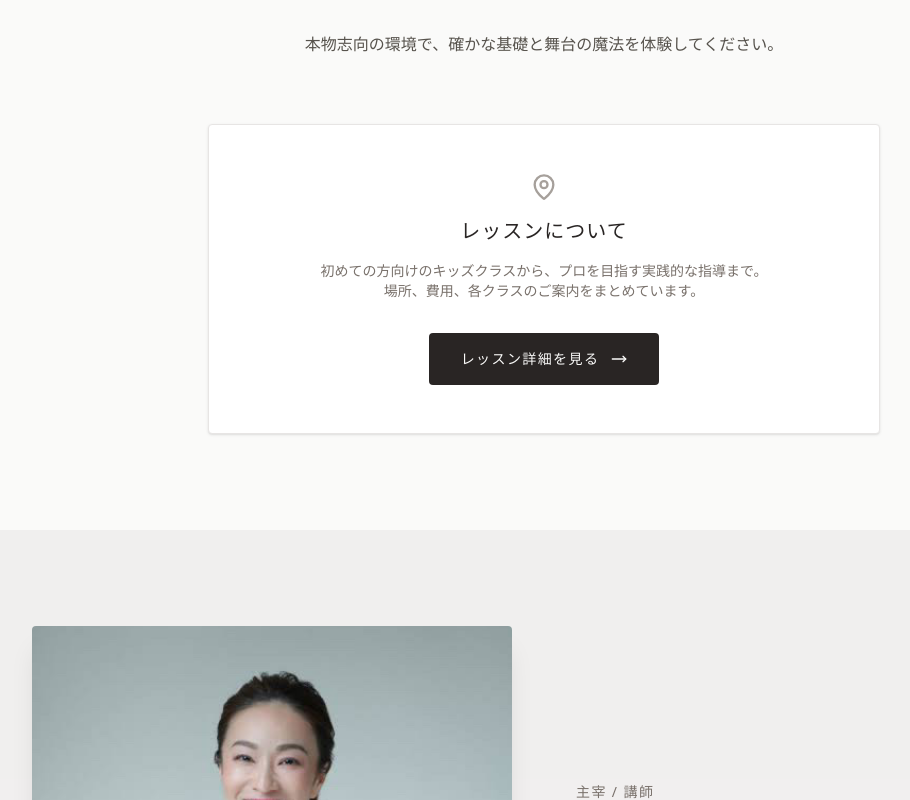
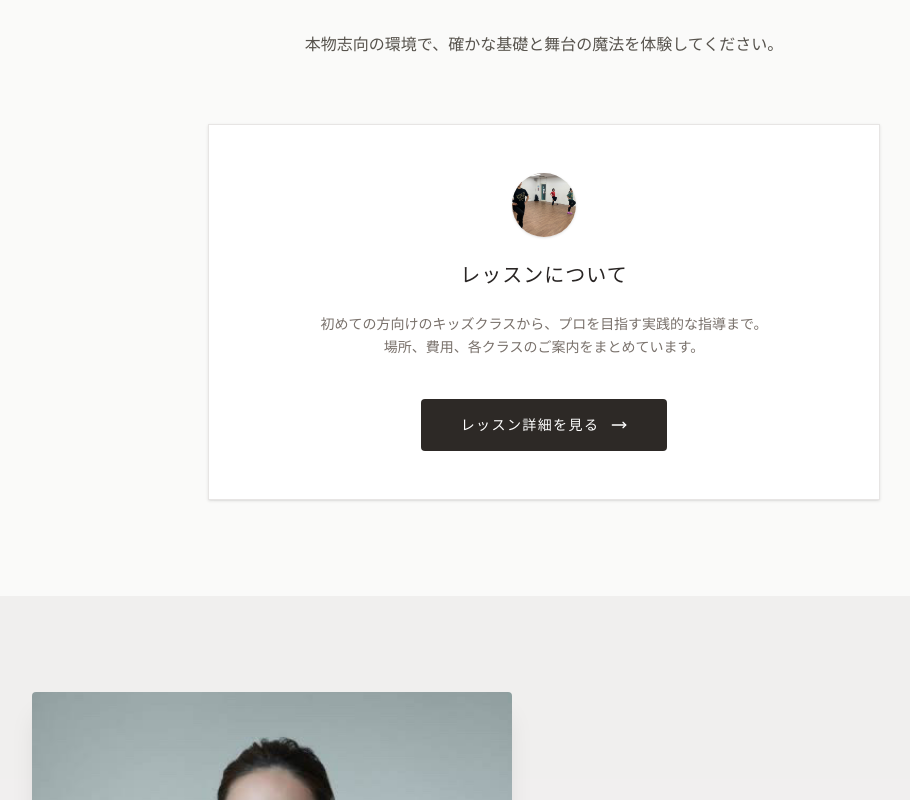
Before and after one commit to komi0929/briller, a Next.js app: page / in a window 1280 px wide. Shown: the part 1000-1800 px from the top of the page, without its empty margins (96-1006 px from the left). Built offline with nearby package versions, Linux system fonts and the light colour scheme.

Commit message:
feat(ui): add image modal and update lesson CTA layout

```diff
--- a/app/page.tsx
+++ b/app/page.tsx
@@ -1,8 +1,13 @@
+"use client";
+
 import Image from "next/image";
 import Link from "next/link";
-import { MoveRight, MapPin, MessageCircle } from "lucide-react";
+import { MoveRight, MessageCircle, X } from "lucide-react";
+import { useState } from "react";
 
 export default function Home() {
+  const [selectedImage, setSelectedImage] = useState<string | null>(null);
+
   return (
     <div className="relative min-h-screen bg-stone-50 pb-24">
       {/* Hero Section */}
@@ -47,16 +52,23 @@ export default function Home() {
         </div>
 
         {/* Lesson CTA Block */}
-        <div className="bg-white border border-stone-200 p-8 md:p-12 rounded-sm shadow-sm inline-block max-w-2xl w-full">
-          <MapPin className="mx-auto text-stone-400 mb-4" size={28} />
-          <h3 className="font-serif text-xl font-medium text-stone-800 tracking-wider mb-4">レッスンについて</h3>
-          <p className="font-sans text-stone-500 text-sm mb-8">
+        <div className="bg-white border border-stone-200 p-8 md:p-12 shadow-sm inline-block max-w-2xl w-full text-center">
+          <div className="relative w-16 h-16 mx-auto mb-6 rounded-full overflow-hidden shadow-sm">
+            <Image
+              src="/images/practice.jpg"
+              alt="レッスンの様子"
+              fill
+              className="object-cover"
+            />
+          </div>
+          <h3 className="font-serif text-xl font-medium text-stone-800 tracking-wider mb-6">レッスンについて</h3>
+          <p className="font-sans text-stone-500 text-sm mb-10 leading-relaxed">
             初めての方向けのキッズクラスから、プロを目指す実践的な指導まで。<br/>
             場所、費用、各クラスのご案内をまとめています。
           </p>
           <Link
             href="/lessons"
-            className="inline-flex items-center gap-3 bg-stone-800 text-stone-50 px-8 py-4 rounded-sm hover:bg-stone-700 transition-colors font-sans text-sm tracking-widest uppercase"
+            className="inline-flex items-center gap-3 bg-[#2d2926] text-white px-10 py-4 rounded-sm hover:bg-black transition-colors font-sans text-sm tracking-widest"
           >
             レッスン詳細を見る <MoveRight size={16} />
           </Link>
@@ -112,13 +124,17 @@ export default function Home() {
             { tag: "特別レッスン", title: "プロ向けオーディション対策", img: "/images/practice.jpg" },
             { tag: "キッズクラス", title: "はじめてのダンスポーズ", img: "/images/practice2.jpg" }
           ].map((scene, i) => (
-            <div key={i} className="min-w-[280px] sm:min-w-[320px] snap-center shrink-0 group">
+            <div
+              key={i}
+              className="min-w-[280px] sm:min-w-[320px] snap-center shrink-0 group cursor-pointer"
+              onClick={() => setSelectedImage(scene.img)}
+            >
               <div className="relative aspect-4/3 w-full mb-4 overflow-hidden rounded-sm shadow-md transition-transform duration-500 group-hover:opacity-90">
                 <Image
                   src={scene.img}
                   alt={scene.title}
                   fill
-                  className="object-cover grayscale hover:grayscale-0 transition-all duration-700"
+                  className="object-cover transition-all duration-700 group-hover:scale-105"
                 />
               </div>
               <div className="text-stone-500 text-xs tracking-widest font-sans mb-1">{scene.tag}</div>
@@ -143,18 +159,22 @@ export default function Home() {
 
         <div className="flex overflow-x-auto gap-6 sm:gap-8 pb-8 pr-6 md:pr-12 lg:pr-24 snap-x snap-mandatory scrollbar-hide" style={{ scrollbarWidth: 'none', msOverflowStyle: 'none' }}>
           {[
-            { year: "2023", title: "ミュージカル公演「The Shining Stars」" },
-            { year: "2022", title: "サマーコンサート「Melody of Dreams」" },
-            { year: "2021", title: "スタジオパフォーマンス「First Step」" },
-            { year: "2020", title: "プレ公演「Overture」" }
+            { year: "2023", title: "ミュージカル公演「The Shining Stars」", img: "/images/poster.jpg" },
+            { year: "2022", title: "サマーコンサート「Melody of Dreams」", img: "/images/poster.jpg" },
+            { year: "2021", title: "スタジオパフォーマンス「First Step」", img: "/images/poster.jpg" },
+            { year: "2020", title: "プレ公演「Overture」", img: "/images/poster.jpg" }
           ].map((perf, i) => (
-            <div key={i} className="min-w-[280px] sm:min-w-[320px] snap-center shrink-0 group cursor-pointer">
+            <div
+              key={i}
+              className="min-w-[280px] sm:min-w-[320px] snap-center shrink-0 group cursor-pointer"
+              onClick={() => setSelectedImage(perf.img)}
+            >
               <div className="relative aspect-3/4 w-full mb-4 overflow-hidden rounded-sm shadow-md transition-transform duration-500 group-hover:scale-[1.02]">
                 <Image
-                  src="/images/poster.jpg"
+                  src={perf.img}
                   alt={perf.title}
                   fill
-                  className="object-cover"
+                  className="object-cover transition-all duration-700"
                 />
               </div>
               <div className="text-stone-500 text-xs tracking-widest font-sans mb-1">{perf.year}</div>
@@ -163,6 +183,35 @@ export default function Home() {
           ))}
         </div>
       </section>
+
+      {/* Image Modal */}
+      {selectedImage && (
+        <div
+          className="fixed inset-0 z-50 flex items-center justify-center bg-black/90 p-4 sm:p-8 backdrop-blur-sm transition-opacity duration-300"
+          onClick={() => setSelectedImage(null)}
+        >
+          <button
+            className="absolute top-6 right-6 text-white hover:text-stone-300 transition-colors bg-black/50 rounded-full p-2"
+            onClick={(e) => {
+              e.stopPropagation();
+              setSelectedImage(null);
+            }}
+          >
+            <X size={28} />
+          </button>
+          <div
+            className="relative w-full max-w-5xl h-[80vh] rounded-sm overflow-hidden"
+            onClick={(e) => e.stopPropagation()}
+          >
+            <Image
+              src={selectedImage}
+              alt="拡大画像"
+              fill
+              className="object-contain"
+            />
+          </div>
+        </div>
+      )}
 
       {/* Future Events CTA */}
       <section className="bg-stone-800 text-center py-24 px-6">
```
